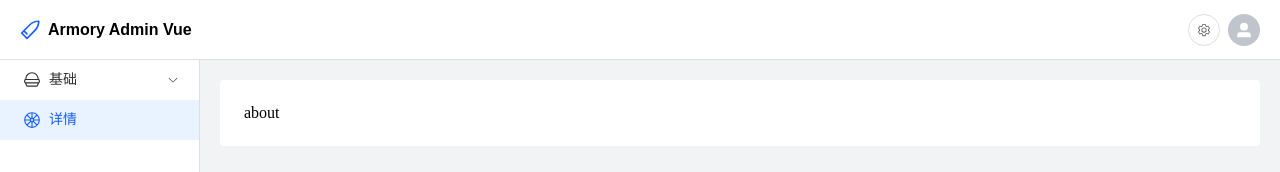
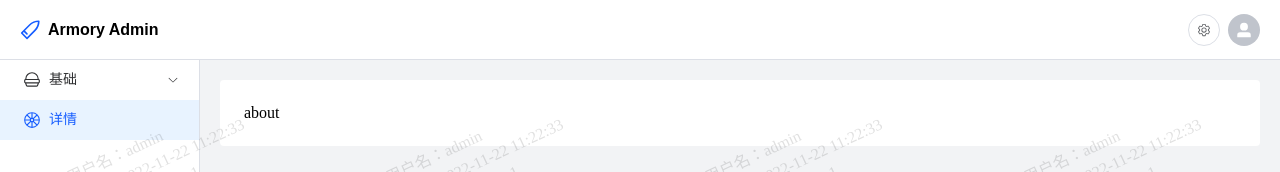
Before and after one commit to mewcoder/vue-armory-admin, a Vue app: page /#/about in a window 1280 px wide. Shown: the top 172 px of the page. Built offline with nearby package versions, Linux system fonts and the light colour scheme.

Commit message:
feat: add watermark

```diff
--- a/package.json
+++ b/package.json
@@ -13,6 +13,7 @@
   "dependencies": {
     "@element-plus/icons-vue": "^2.0.10",
     "element-plus": "^2.2.20",
+    "html2canvas": "^1.4.1",
     "pinia": "^2.0.21",
     "vue": "^3.2.38",
     "vue-router": "^4.1.5"
--- a/src/components/page-header/index.vue
+++ b/src/components/page-header/index.vue
@@ -13,7 +13,7 @@
   <header class="ar-header">
     <el-space class="ar-header__left">
       <img src="@/assets/logo.svg" width="20" />
-      <div>Armory Admin Vue</div>
+      <div>Armory Admin</div>
     </el-space>
     <el-space class="ar-header__right">
       <el-button :icon="Setting" circle @click="handleSet" />
--- /dev/null
+++ b/src/components/watermark/index.jsx
@@ -0,0 +1,44 @@
+import './style.css';
+import { defineComponent, onMounted, ref } from 'vue';
+import html2canvas from 'html2canvas';
+import { dataURLtoBlobUrl } from '@/utils';
+
+async function renderImg(dom) {
+  const canvas = await html2canvas(dom, {
+    allowTaint: true,
+    useCORS: true,
+    scrollX: 0,
+    scrollY: 0,
+    backgroundColor: null
+  });
+  const base64 = canvas.toDataURL('image/png');
+  return dataURLtoBlobUrl(base64);
+}
+
+export default defineComponent({
+  name: 'WaterMark',
+  setup(_, { slots }) {
+    const bgurl = ref('');
+
+    onMounted(async () => {
+      bgurl.value = await renderImg(canvasRef.value);
+    });
+
+    const canvasRef = ref(null);
+
+    return () => (
+      <div class="a-watermark">
+        {bgurl.value ? (
+          <div
+            class="a-watermark__wrapper"
+            style={{ background: `url('${bgurl.value}')` }}
+          ></div>
+        ) : (
+          <div ref={canvasRef} class="a-watermark__canvas">
+            {slots.default()}
+          </div>
+        )}
+      </div>
+    );
+  }
+});
--- /dev/null
+++ b/src/components/watermark/style.css
@@ -0,0 +1,28 @@
+.a-watermark {
+  position: absolute;
+  top: 0;
+  bottom: 0;
+  left: 0;
+  right: 0;
+  overflow: hidden;
+}
+
+.a-watermark__canvas {
+  position: absolute;
+  left: -100%;
+  display: flex;
+  width: 240px;
+  height: 240px;
+  align-items: center;
+  justify-content: center;
+  color: rgba(0, 0, 0, 0.12);
+  font-size: 16px;
+  transform: rotate(-25deg);
+}
+
+.a-watermark__wrapper {
+  width: 100%;
+  height: 100%;
+  pointer-events: none;
+  background-repeat: repeat;
+}
--- /dev/null
+++ b/src/utils/index.ts
@@ -0,0 +1,11 @@
+export function dataURLtoBlobUrl(dataurl: string) {
+  const arr = dataurl.split(',');
+  const mime = (arr[0] as any).match(/:(.*?);/)[1];
+  const bstr = atob(arr[1]);
+  let n = bstr.length;
+  const u8arr = new Uint8Array(n);
+  while (n--) {
+    u8arr[n] = bstr.charCodeAt(n);
+  }
+  return URL.createObjectURL(new Blob([u8arr], { type: mime }));
+}
--- a/src/views/about/index.vue
+++ b/src/views/about/index.vue
@@ -1,8 +1,19 @@
 <template>
-  <main>about</main>
+  <main>
+    about
+    <WaterMark>
+      <div>
+        <div>用户名：admin</div>
+        <div>时间：2022-11-22 11:22:33</div>
+        <div>IP地址：127.0.0.1</div>
+      </div></WaterMark
+    >
+  </main>
 </template>
 
-<script setup lang="ts"></script>
+<script setup lang="ts">
+import WaterMark from '@/components/watermark/index.jsx';
+</script>
 
 <script lang="ts">
 export default {
--- a/tsconfig.app.json
+++ b/tsconfig.app.json
@@ -3,6 +3,7 @@
   "include": ["env.d.ts", "src/**/*", "src/**/*.vue"],
   "exclude": ["src/**/__tests__/*"],
   "compilerOptions": {
+    "allowJs": true,
     "composite": true,
     "jsx": "preserve",
     "baseUrl": ".",
```
Also changed, not shown: 1 other file (tests, documents, lock files or other folders).
